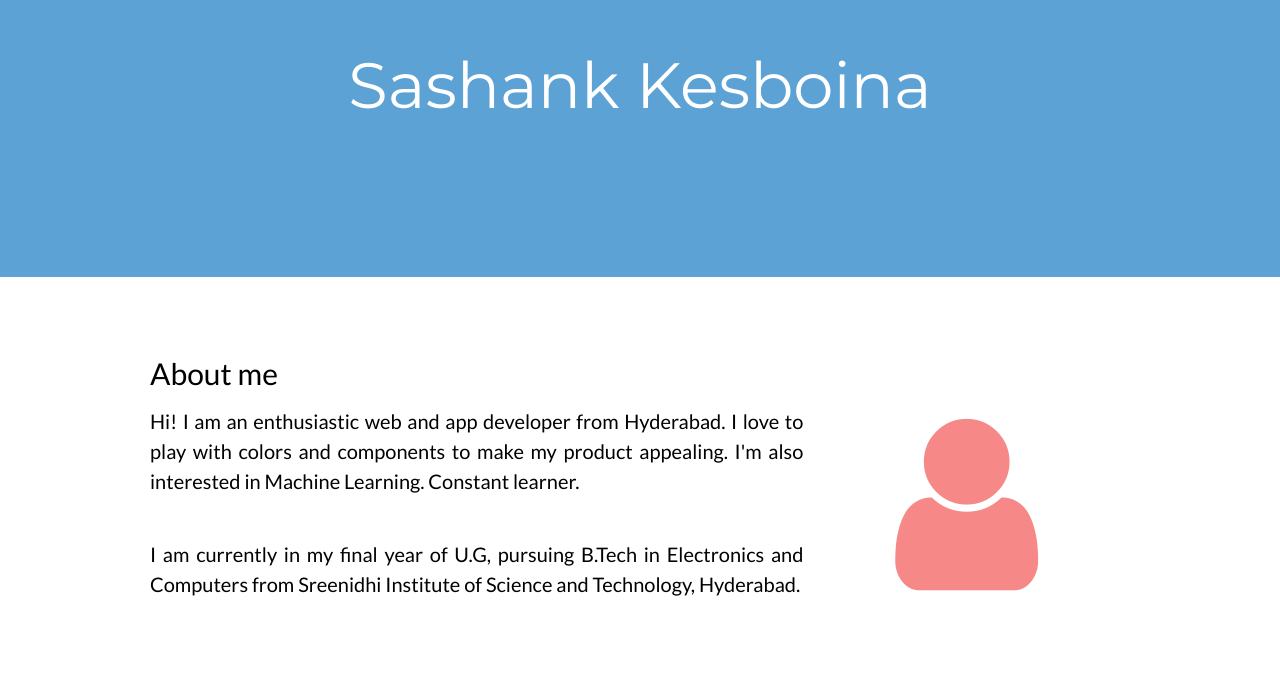
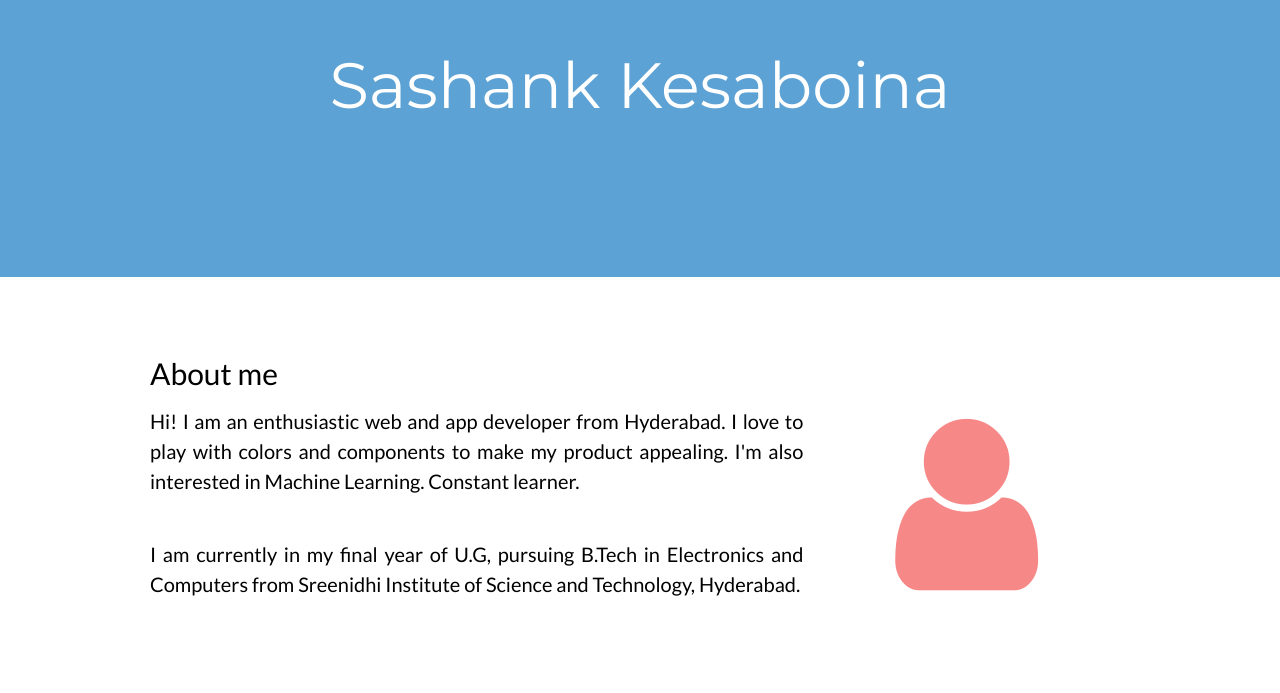
Before and after one commit to saisashank18/saisashank18.github.io, a plain HTML site: page profile.html in a window 1280 px wide. Shown: the part 107-800 px from the top of the page. Drawn offline with nearby package versions, Linux system fonts and the light colour scheme.

Commit message:
edit name

```diff
--- a/profile.html
+++ b/profile.html
@@ -14,7 +14,7 @@ body,h1,h2,h3,h4,h5,h6 {font-family: "Lato", sans-serif}
 </style>
 <body  style="text-align: justify">
 <header class="w3-container w3-center" style="padding:128px 16px" >
-  <h1 class="w3-margin w3-jumbo">Sashank Kesboina</h1>
+  <h1 class="w3-margin w3-jumbo">Sashank Kesaboina</h1>
 <!--
   <div>
         <img class="mountain" src="img/mountain.png" alt="cloud">
```
